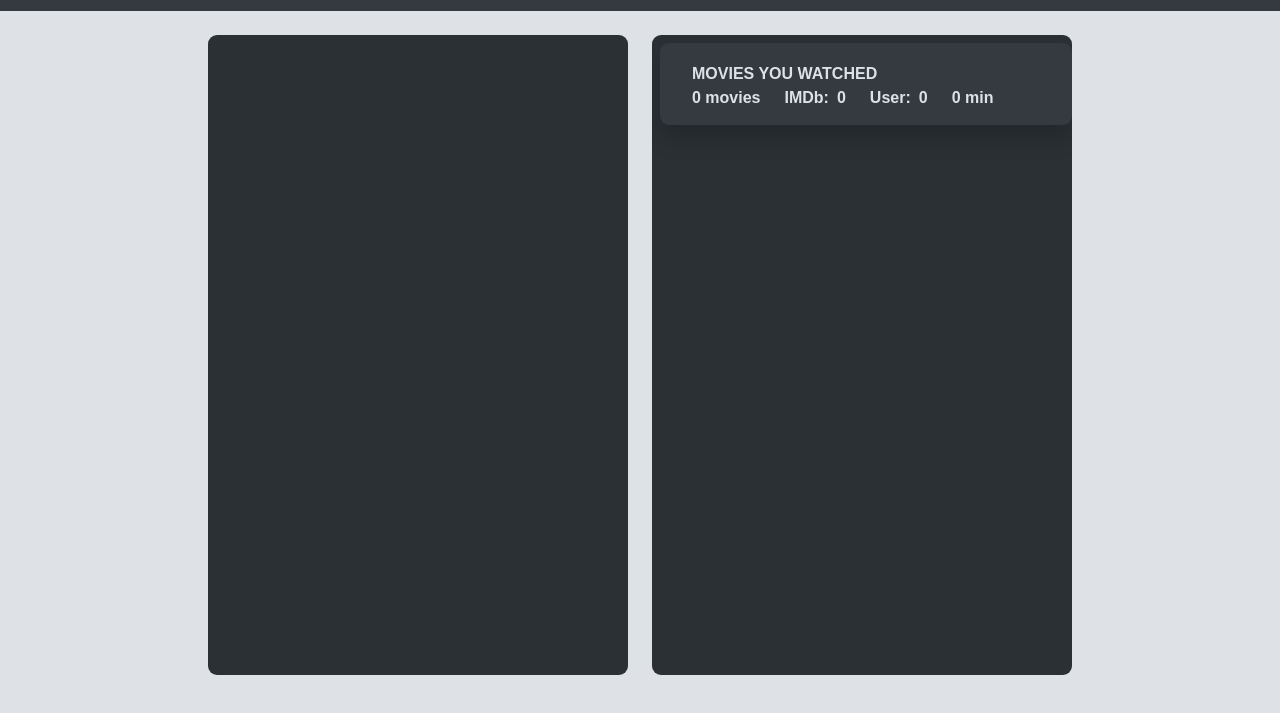
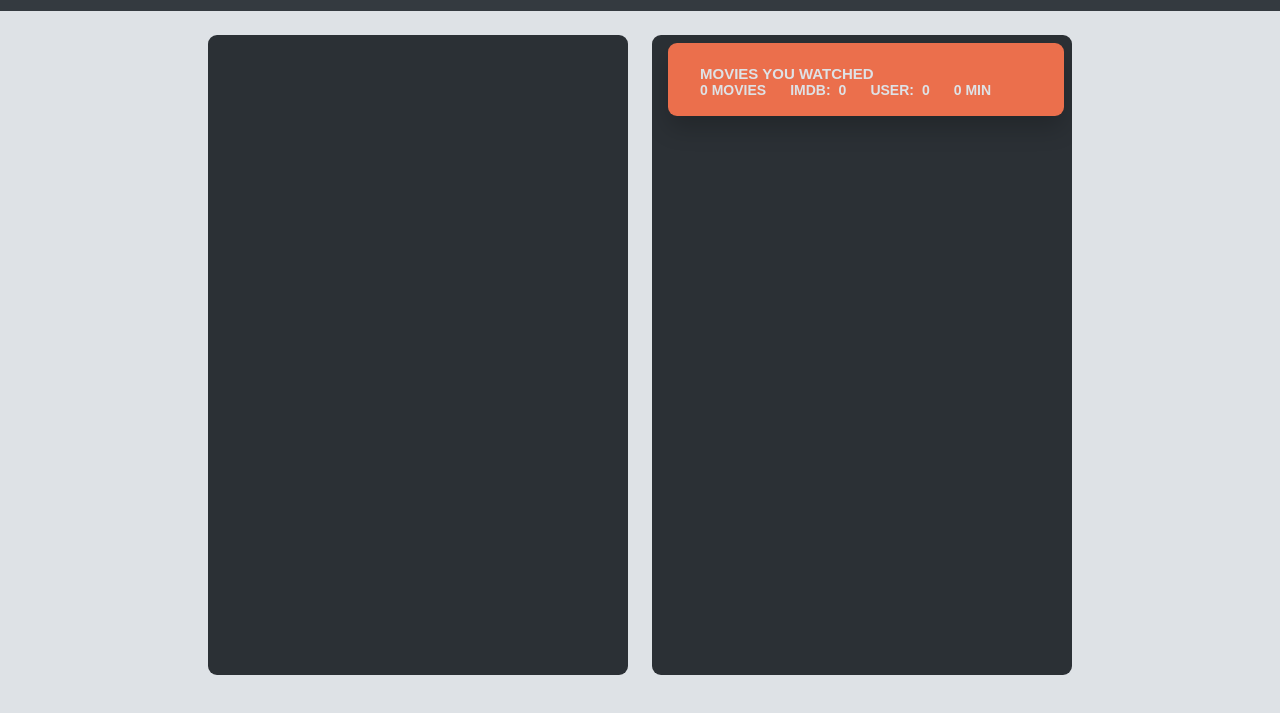
Before and after one commit to Stormblessed10/MovieApp, a React app: page / in a window 1280 px wide. Shown: the part 61-774 px from the top of the page. Built offline with nearby package versions, Linux system fonts and the light colour scheme.

Commit message:
Change color of summary

```diff
--- a/src/index.css
+++ b/src/index.css
@@ -51,7 +51,7 @@ body {
   background-color: var(--color-background);
   border-radius: 0.9rem;
   position: relative;
-  padding: 0.8rem 0 0.8rem 0.8rem;
+  padding: 0.8rem 0.8rem 0.8rem 1.6rem;
 
   &::-webkit-scrollbar {
     background-color: transparent;
@@ -196,23 +196,20 @@ body {
 /* ******* */
 
 .summary {
+  text-transform: uppercase;
   padding: 2.2rem 3.2rem 1.8rem 3.2rem;
   border-radius: 0.9rem;
-  background-color: var(--color-primary);
+  background-color: var(--color-tertiary);
   box-shadow: 0 1.2rem 2.4rem rgba(0, 0, 0, 0.2);
-}
-
-.summary h2 {
-  text-transform: uppercase;
-  font-size: 1.6rem;
-  margin-bottom: 0.6rem;
+  margin: 0 auto;
+  margin-bottom: 1rem;
 }
 
 .summary div {
   display: flex;
   align-items: center;
   gap: 2.4rem;
-  font-size: 1.6rem;
+  font-size: 1.4rem;
   font-weight: 600;
 }
 
```
